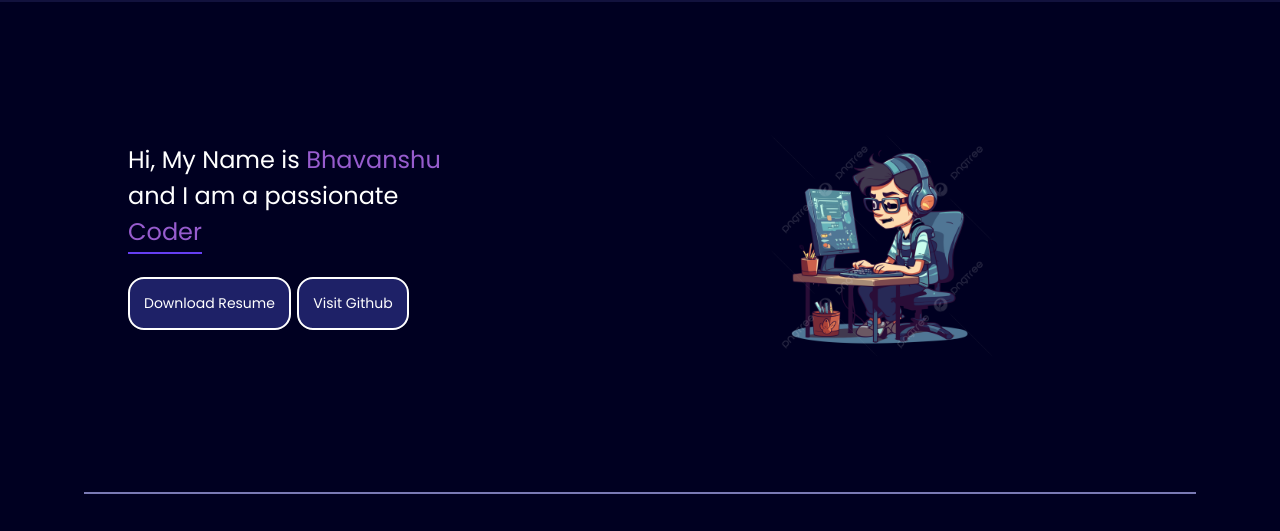
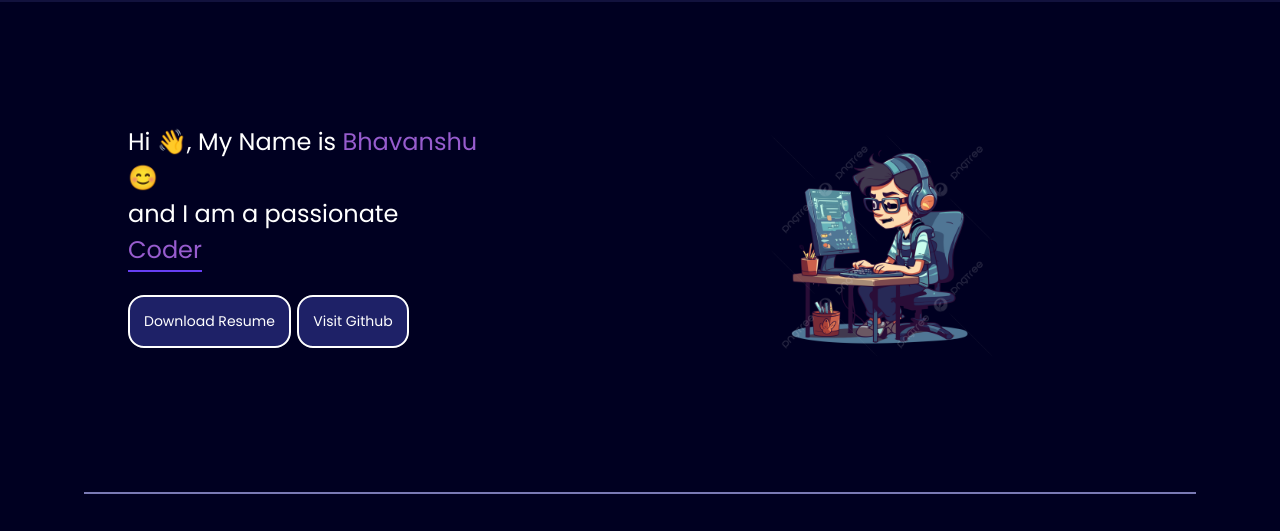
Before and after one commit to bhavanshu-1112/bhavanshu-jain, a plain HTML site: page index.html in a window 1280 px wide. Shown: the part 78-609 px from the top of the page. Drawn offline with nearby package versions, Linux system fonts and the light colour scheme.

Commit message:
Update index.html

```diff
--- a/index.html
+++ b/index.html
@@ -36,7 +36,7 @@
     <main>
       <section class="firstSection" id="about">
         <div class="leftSection">
-          Hi, My Name is<span class="purple"> Bhavanshu </span>
+          Hi 👋, My Name is<span class="purple"> Bhavanshu 😊</span>
           <div>and I am a passionate</div>
           <span id="element" class="typed-text"></span>
 
```
